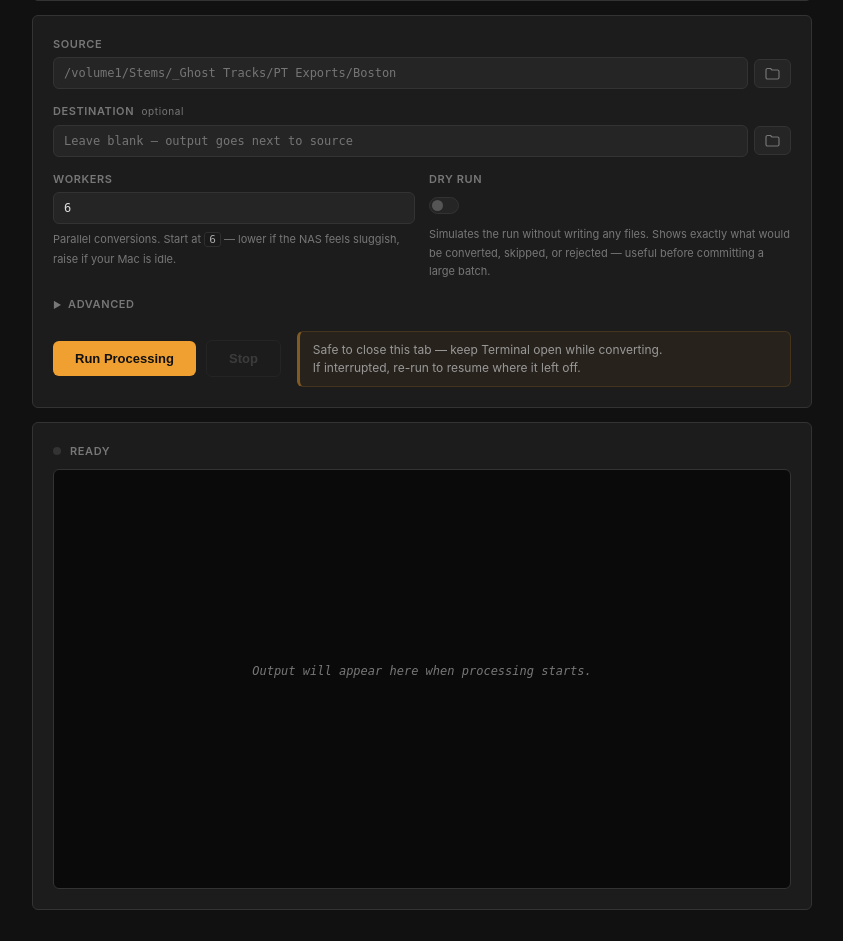
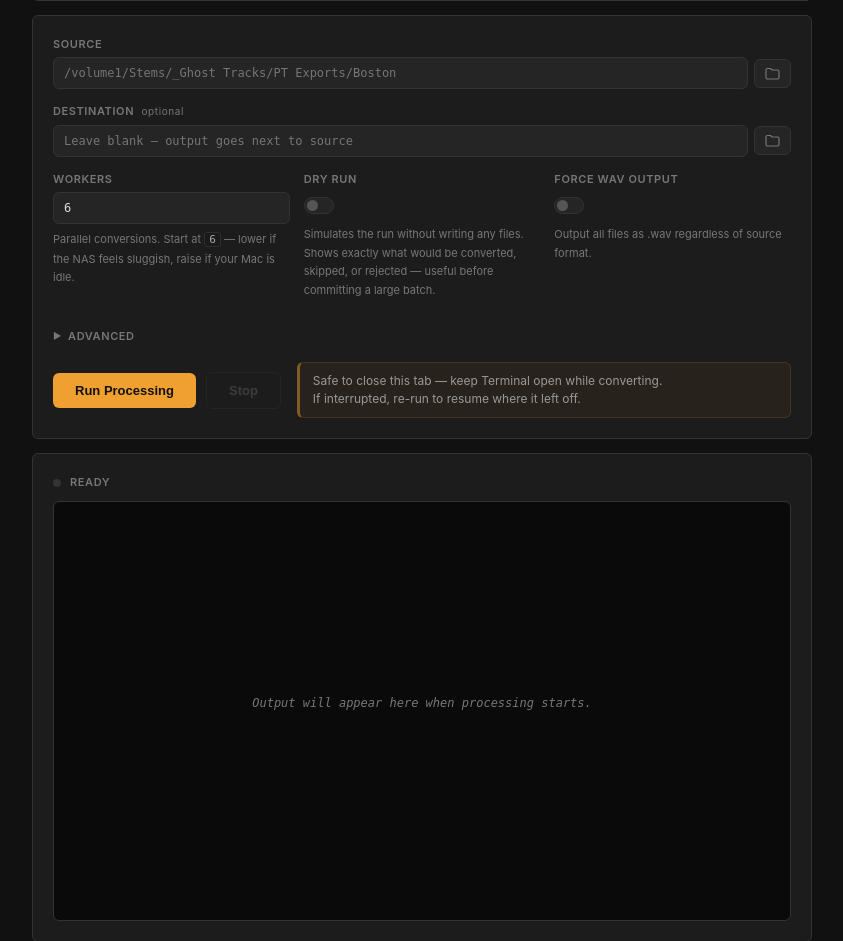
Before and after one commit to scottie8392/ghost-processing, a Flask app: page / in a window 1280 px wide. Shown: the part 234-1175 px from the top of the page, without its empty margins (218-1061 px from the left). Before the commit the page ends 1144 px from the top, so only its background shows below. Run offline with Flask 3, Linux system fonts and the light colour scheme; data that the repository does not hold is empty.

Commit message:
SMB fixes, Stop SIGKILL escalation, dest path routing, color polish
- SMB share name vs mount point: selectDir() uses nasShareRoot instead
  of deriving share name from mount point folder (fixes Stems vs Stems-1)
- Stop SIGKILL escalation: after SIGTERM, background thread sends SIGKILL
  to process group after 5s — fixes "Already processing" stuck state
  when workers are blocked on NFS/SMB kernel I/O
- NAS dest path routing: local absolute paths (e.g. /Users/scottie/Desktop)
  no longer mangled through detect_nas_share; detected via parent
  directory existence check
- Log/banner colors: Rejected lines red (matches File Review); Copied
  lines green in log and banner; "no conversion needed" replaces
  "already at target" in Copied messages
- Force WAV output toggle: checkbox in UI; force_wav config flag;
  dest_ext logic updated in process_file and run_verification
- Remove setup.sh: fully redundant since start.command handles all setup

Co-Authored-By: Claude Sonnet 4.6 <noreply@anthropic.com>

```diff
--- a/app.py
+++ b/app.py
@@ -42,6 +42,7 @@ DEFAULT_PROFILE = {
     "log_dir": os.path.join(BASE_DIR, "logs"),
     "max_workers": 6,
     "dry_run": False,
+    "force_wav": False,
     "verbose": False,
     "target_sample_rate": 48000,
     "bit_depth": 24,
@@ -447,6 +448,7 @@ def run():
         "log_dir": data.get("log_dir") or os.path.join(BASE_DIR, "logs"),
         "max_workers": int(data.get("max_workers", 6)),
         "dry_run": bool(data.get("dry_run", False)),
+        "force_wav": bool(data.get("force_wav", False)),
         "verbose": bool(data.get("verbose", False)),
         "target_sample_rate": int(data.get("target_sample_rate", 48000)),
         "bit_depth": data.get("bit_depth", 24),
--- a/templates/index.html
+++ b/templates/index.html
@@ -781,6 +781,11 @@
         <label class="field-label" for="dry_run">Dry Run</label>
         <input type="checkbox" id="dry_run" style="margin-top:5px;">
         <div class="hint">Simulates the run without writing any files. Shows exactly what would be converted, skipped, or rejected — useful before committing a large batch.</div>
+      </div>
+      <div class="field">
+        <label class="field-label" for="force_wav">Force WAV Output</label>
+        <input type="checkbox" id="force_wav" style="margin-top:5px;">
+        <div class="hint">Output all files as .wav regardless of source format.</div>
       </div>
     </div>
 
@@ -1093,6 +1098,7 @@
       dest_base:          document.getElementById('dest_base').value.trim(),
       max_workers:        parseInt(document.getElementById('max_workers').value) || 6,
       dry_run:            document.getElementById('dry_run').checked,
+      force_wav:          document.getElementById('force_wav').checked,
       verbose:            document.getElementById('verbose').checked,
       target_sample_rate: parseInt(document.getElementById('target_sample_rate').value) || 48000,
       bit_depth:          document.getElementById('bit_depth').value,
@@ -1864,6 +1870,7 @@
       setVal('dest_base',    p.dest_base    || '');
       setVal('max_workers',  p.max_workers  != null ? p.max_workers : 6);
       // dry_run intentionally not restored — should always default to off
+      setChk('force_wav',    p.force_wav);
       setChk('verbose',      p.verbose);
 
       setSel('target_sample_rate', p.target_sample_rate != null ? p.target_sample_rate : 48000);
```
Also changed, not shown: BACKLOG.md (+2 -2 lines), process_audio.py (+5 -3 lines), 1 other file.
